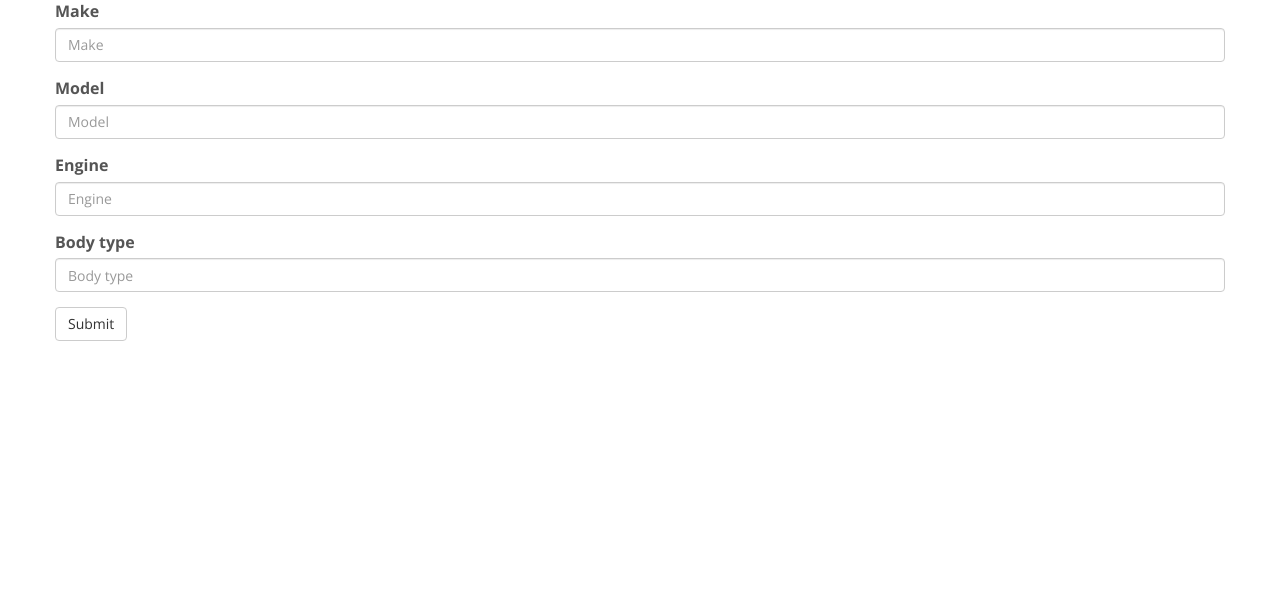
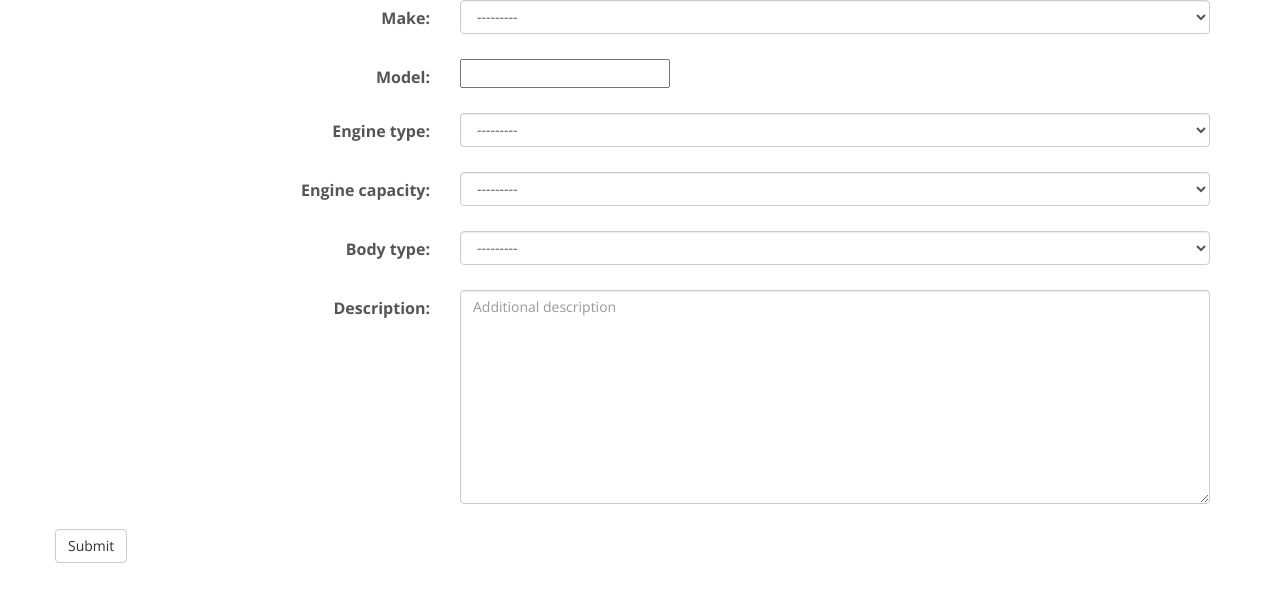
Before and after one commit to bertomartin/automobile_marketplace, a Django app: page /offer/add/ in a window 1280 px wide. Shown: the top 602 px of the page. Run offline with Django 3.2, Linux system fonts and the light colour scheme; data comes from the database, SQL or seed files in the repository; some libraries are stand-ins or nearby versions.

Commit message:
Adds new fields to Offer model. Adds new form fields to OfferForm. Reimplements offer_form template.

```diff
--- a/web_client/forms.py
+++ b/web_client/forms.py
@@ -26,6 +26,19 @@ class SignUpForm(UserCreationForm):
 
 class OfferForm(forms.ModelForm):
 
+    make = forms.ModelChoiceField(queryset=Manufacturer.objects.all())
+    engine_type = forms.ModelChoiceField(queryset=EngineTypes.objects.all())
+    engine_capacity = forms.ModelChoiceField(queryset=EngineCapacities.objects.all())
+    body_type = forms.ModelChoiceField(queryset=BodyTypes.objects.all())
+
+    def __init__(self, *args, **kwargs):
+        super(OfferForm, self).__init__(*args, **kwargs)
+        self.fields['make'].widget.attrs.update({'class': 'form-control'})
+        self.fields['engine_type'].widget.attrs.update({'class': 'form-control'})
+        self.fields['engine_capacity'].widget.attrs.update({'class': 'form-control'})
+        self.fields['body_type'].widget.attrs.update({'class': 'form-control'})
+        self.fields['description'].widget.attrs.update({'class': 'form-control', 'placeholder': 'Additional description'})
+
     class Meta:
         model = Offer
-        fields = ['make', 'model', 'engine', 'body_type']
+        fields = ['make', 'model', 'engine_type', 'engine_capacity', 'body_type', 'description']
--- a/web_client/models.py
+++ b/web_client/models.py
@@ -1,13 +1,20 @@
 from django.db import models
-from django.core.urlresolvers import reverse
+import datetime
 
 
 class Offer(models.Model):
-    # TODO: each field should be a foreign key to list of related values
+
+    YEAR_CHOICES = []
+    for r in range(1901, (datetime.datetime.now().year + 1)):
+        YEAR_CHOICES.append((r, r))
+
     make = models.CharField(max_length=20)
     model = models.CharField(max_length=20)
-    engine = models.CharField(max_length=20)
+    engine_type = models.CharField(max_length=20)
+    engine_capacity = models.CharField(max_length=4)
     body_type = models.CharField(max_length=20)
+    production_year = models.IntegerField(choices=YEAR_CHOICES, default=datetime.datetime.now().year)
+    description = models.TextField(default=None)
     # image = models.FilePathField
 
 
@@ -36,4 +43,4 @@ class EngineCapacities(models.Model):
     engine_capacity = models.FloatField(blank=False, unique=True)
 
     def __str__(self):
-        return self.engine_capacity
+        return str(self.engine_capacity)
--- a/web_client/templates/homepage/index.html
+++ b/web_client/templates/homepage/index.html
@@ -102,7 +102,7 @@
                     </li>
                     <li class="list-group-item">
                         <span class="badge">Engine</span>
-                        {{ offer.engine }}
+                        {{ offer.engine_capacity }} {{ offer.engine_type }}
                     </li>
                     <li class="list-group-item">
                         <span class="badge">Type</span>
--- a/web_client/templates/offer/offer_form.html
+++ b/web_client/templates/offer/offer_form.html
@@ -6,34 +6,52 @@
         {% csrf_token %}
         {{ form.non_field_errors }}
 
-        {% for field in form.visible_fields %}
+        {% for field in form %}
+            <div class="form-group">
+                <label class="col-sm-4 control-label">{{ field.label_tag }}</label>
+                <div class="col-sm-8">
+                    <p>{{ field }}</p>
+                </div>
+                <p>{{ field.errors }}</p>
+            </div>
 
-            {% if form.is_bound %}
-                {% if field.errors %}
-                    <div class="form-group has-error">
-                    <label for="{{ field.id_for_label }}">{{ field.label }}</label>
-                    <input class="form-control" id="{{ field.id_for_label }}" maxlength="30"
-                           name="{{ field.html_name }}" placeholder="{{ field.label }}" type="{{ field.type }}"
-                           aria-describedby="{{ field.id_for_label }}">
-                    <span id="{{ field.id_for_label }}" class="help-block">{{ field.errors }}</span>
-                    </div>
-
-                {% else %}
-                    <div class="form-group has-success">
-                    <label for="{{ field.id_for_label }}">{{ field.label }}</label>
-                    <input class="form-control" id="{{ field.id_for_label }}" maxlength="30"
-                           name="{{ field.html_name }}" value="{{ field.value }}" type="text"/>
-                    </div>
-                {% endif %}
-            {% else %}
-                <div class="form-group">
-                <label for="{{ field.id_for_label }}">{{ field.label }}</label>
-                <input class="form-control" id="{{ field.id_for_label }}" maxlength="30"
-                       name="{{ field.html_name }}" placeholder="{{ field.label }}" type="text"/>
-                </div>
-            {% endif %}
 
         {% endfor %}
+{#        <div class="form-group">#}
+{#        <label for="{{ field.id_for_label }}">{{ form.make.label_tag }}</label>#}
+{#        {{ form.make.label_tag }}#}
+{#        {{ form.make}}#}
+
+{#        {% for field in form.visible_fields %}#}
+{##}
+{#            {% if form.is_bound %}#}
+{#                {% if field.errors %}#}
+{#                    <div class="form-group has-error">#}
+{#                    <p>Id:</p>#}
+{#                    <p>{{ field.id_for_label }}</p>#}
+{#                    <label for="{{ field.id_for_label }}">{{ field.label }}</label>#}
+{#                    <input class="form-control" id="{{ field.id_for_label }}" maxlength="30"#}
+{#                           name="{{ field.html_name }}" placeholder="{{ field.label }}" type="{{ field.type }}"#}
+{#                           aria-describedby="{{ field.id_for_label }}">#}
+{#                    <span id="{{ field.id_for_label }}" class="help-block">{{ field.errors }}</span>#}
+{#                    </div>#}
+{##}
+{#                {% else %}#}
+{#                    <div class="form-group has-success">#}
+{#                    <label for="{{ field.id_for_label }}">{{ field.label }}</label>#}
+{#                    <input class="form-control" id="{{ field.id_for_label }}" maxlength="30"#}
+{#                           name="{{ field.html_name }}" value="{{ field.value }}" type="text"/>#}
+{#                    </div>#}
+{#                {% endif %}#}
+{#            {% else %}#}
+{#                <div class="form-group">#}
+{#                <label for="{{ field.id_for_label }}">{{ field.label }}</label>#}
+{#                <input class="form-control" id="{{ field.id_for_label }}" maxlength="30"#}
+{#                       name="{{ field.html_name }}" placeholder="{{ field.label }}" type="text"/>#}
+{#                </div>#}
+{#            {% endif %}#}
+{##}
+{#        {% endfor %}#}
 
 
         <div class="form-group">
```
Also changed, not shown: db.sqlite3, web_client/migrations/0001_initial.py, web_client/migrations/0002_auto_20171226_1521.py (added), web_client/migrations/0002_bodytypes_enginecapacities_enginetypes.py (deleted), web_client/migrations/0003_manufacturer.py (deleted), web_client/migrations/0003_offer_production_year.py (added), web_client/migrations/0004_auto_20171226_1528.py (added), web_client/migrations/0005_auto_20171226_1540.py (added).
